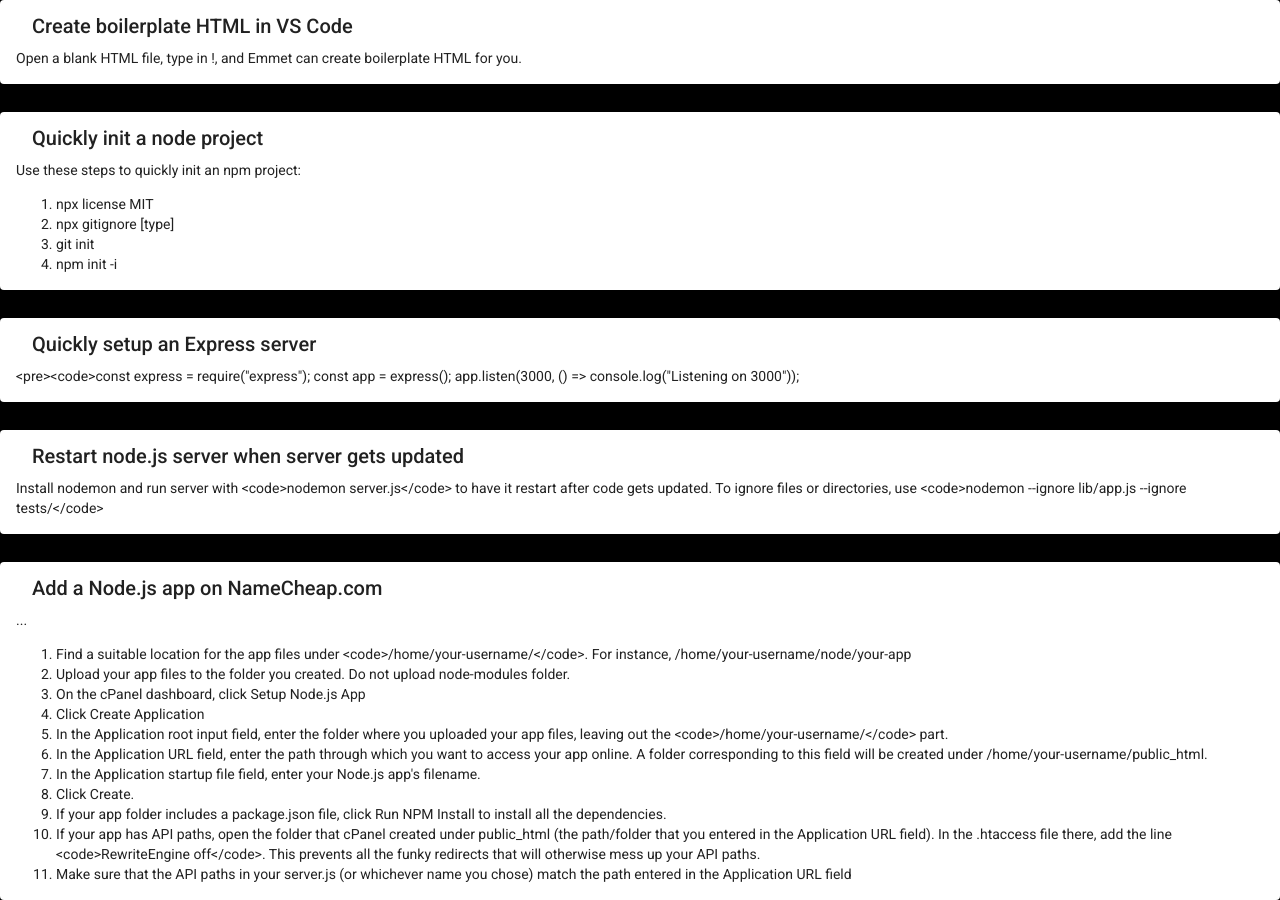
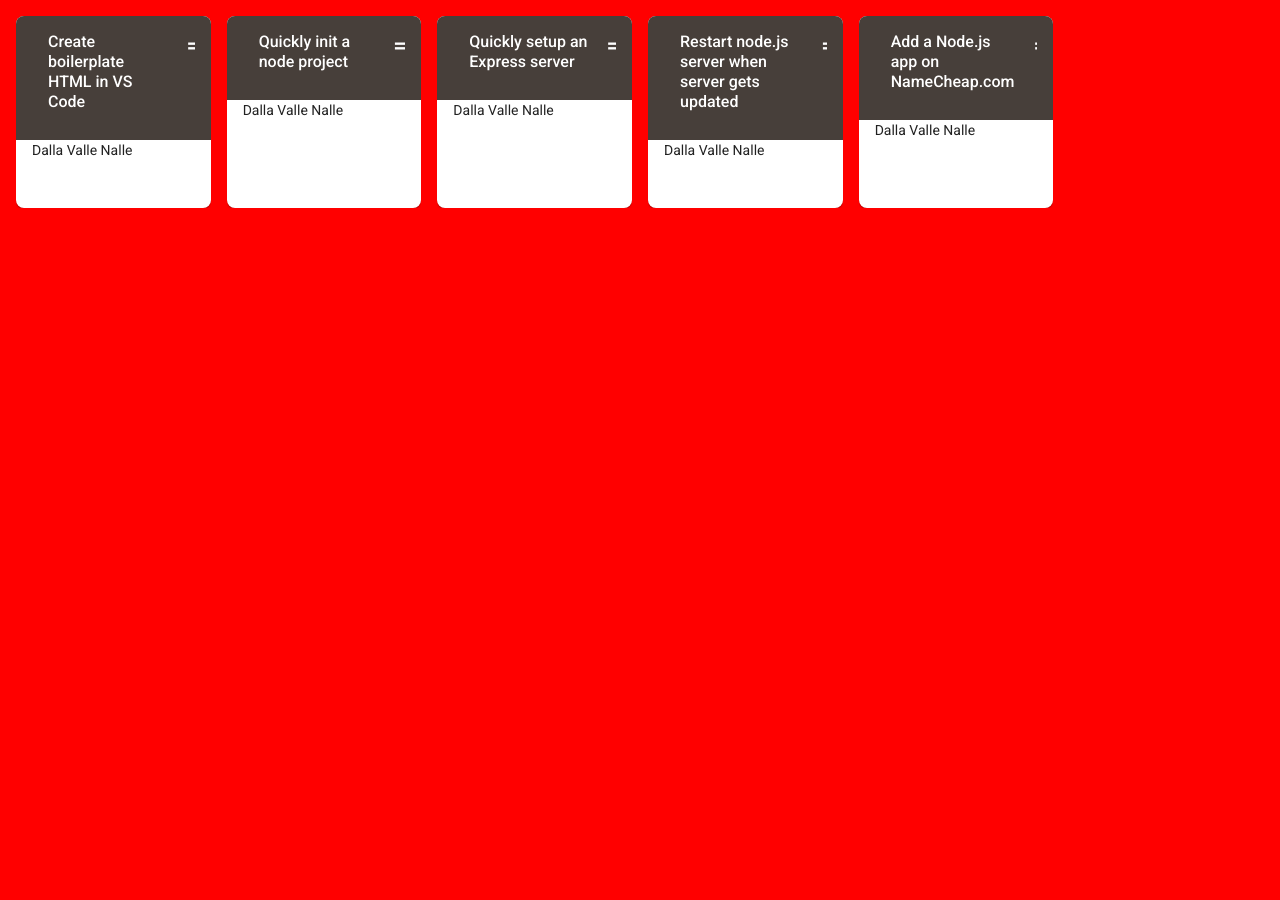
Before and after one commit to mikahimself/notes-to-self-app, an Angular app: page / in a window 1280 px wide. After the commit the page ends 816 px from the top, so only its background shows below. Built offline with nearby package versions, Linux system fonts and the light colour scheme.

Commit message:
Working prototype

```diff
--- /dev/null
+++ b/src/app/note/note.component.html
@@ -0,0 +1,11 @@
+<mat-card cdkDrag>
+  <mat-card-header>
+    <mat-card-title>{{note.title}}</mat-card-title>
+  </mat-card-header>
+  <mat-card-content>
+    <p>{{note.content.intro}}</p>
+      <ol *ngIf="note.content.steps">
+        <li *ngFor="let step of note.content.steps">{{step}}</li>
+      </ol>
+  </mat-card-content>
+</mat-card>
--- /dev/null
+++ b/src/app/note/note.component.ts
@@ -0,0 +1,19 @@
+import { Component, Input, OnInit } from '@angular/core';
+import { Note } from '../notes/note';
+import { MatGridListModule } from '@angular/material/grid-list';
+
+@Component({
+  selector: 'app-note',
+  templateUrl: './note.component.html',
+  styleUrls: ['./note.component.scss']
+})
+export class NoteComponent implements OnInit {
+
+  @Input() note: Note;
+
+  constructor() { }
+
+  ngOnInit(): void {
+  }
+
+}
--- a/src/app/notes/notes.component.html
+++ b/src/app/notes/notes.component.html
@@ -1,11 +1,25 @@
-<mat-card *ngFor="let note of notes" style="margin-bottom: 2em;">
-  <mat-card-header>
-    <mat-card-title>{{note.title}}</mat-card-title>
-  </mat-card-header>
-  <mat-card-content>
-    <p>{{note.content.intro}}</p>
-      <ol *ngIf="note.content.steps">
-        <li *ngFor="let step of note.content.steps">{{step}}</li>
-      </ol>
-  </mat-card-content>
-</mat-card>
+<div style="margin: 16px;">
+  <mat-grid-list cols="6" rowHeight="12rem" gutterSize="16px">
+    <mat-grid-tile
+      *ngFor="let note of notes; let i = index"
+      style="margin-bottom: 2em"
+      colspan="1"
+      rowspan="1"
+    >
+      <cdk-drop-list [cdkDropListConnectedTo]="dropList" [cdkDropListData]="i">
+        <mat-card
+          class="dashboard-card"
+          cdkDrag
+          (cdkDragEntered)="entered($event)"
+          [cdkDragData]="i"
+        >
+          <mat-card-header>
+            <mat-card-title>{{ note.title }}</mat-card-title>
+            <mat-icon cdkDragHandle class="more-button">drag_handle</mat-icon>
+          </mat-card-header>
+          <mat-card-content>Dalla Valle Nalle</mat-card-content>
+        </mat-card>
+      </cdk-drop-list>
+    </mat-grid-tile>
+  </mat-grid-list>
+</div>
--- a/src/app/notes/notes.component.scss
+++ b/src/app/notes/notes.component.scss
@@ -0,0 +1,91 @@
+// .cdk-drag-preview {
+//   box-sizing: border-box;
+//   opacity: 0.5;
+// }
+
+// .cdk-drag-animating {
+//   transition: unset;
+// }
+
+// .cdk-drag-placeholder {
+//   display: none;
+// }
+// .dashboard-card {
+//   position: absolute;
+//   top: 0px;
+//   left: 0px;
+//   right: 0px;
+//   bottom: 0px;
+// }
+// .cdk-drop-list {
+//   height: 100%;
+//   width: 100%;
+// }
+
+.grid-container {
+  margin: 48px;
+  padding: 48px;
+}
+
+.dashboard-card {
+  position: absolute;
+  top: 0px;
+  left: 0px;
+  right: 0px;
+  bottom: 0px;
+  border-radius: 8px;
+
+  .mat-card-header {
+    background-color: rgb(71, 63, 58);
+    margin: -16px -16px 0 -16px;
+    padding: 16px;
+    border-top-left-radius: 8px;
+    border-top-right-radius: 8px;
+    color: white;
+    .mat-card-title {
+      font-size: medium;
+    }
+  }
+}
+
+.more-button {
+  float: right;
+  font-size: 2em;
+}
+
+.dashboard-card-content {
+  text-align: center;
+
+}
+
+.cdk-drop-list {
+  height: 100%;
+  width: 100%;
+  transition: transform 1500ms cubic-bezier(0, 0, 0.2, 1);
+}
+
+
+
+
+.cdk-drag-preview {
+  box-sizing: border-box;
+  opacity: 1;
+  -webkit-box-shadow: 10px 10px 5px 0px rgba(0,0,0,0.15);
+  -moz-box-shadow: 10px 10px 5px 0px rgba(0,0,0,0.15);
+  box-shadow: 10px 10px 5px 0px rgba(0,0,0,0.15);
+}
+
+//.cdk-drag-animating {
+  .cdk-drag-animating .cdk-drag {
+  //transition: transform 300ms cubic-bezier(0, 0, 0.2, 1);
+  //transition: transform 1500ms cubic-bezier(0, 0, 0.2, 1);
+}
+
+// tää tekee näkyvyysbugin jos on none
+.cdk-drag-placeholder {
+  //opacity: 0.5;
+}
+
+// .cdk-drag-preview.cdk-drag {
+//   transition: transform 250ms cubic-bezier(0, 0, 0.2, 1);
+// }
--- a/src/app/notes/notes.component.ts
+++ b/src/app/notes/notes.component.ts
@@ -1,6 +1,10 @@
-import { Component, OnInit } from '@angular/core';
+import { Component, OnInit, QueryList, ViewChildren } from '@angular/core';
 import { NOTES } from '../mock-notes';
+import { Note } from './note';
 import { MatCardModule } from '@angular/material/card';
+import { MatGridListModule } from '@angular/material/grid-list';
+import { CdkDragDrop, CdkDragEnter, CdkDropList, moveItemInArray, transferArrayItem} from '@angular/cdk/drag-drop';
+import { MatIconModule } from '@angular/material/icon';
 
 
 @Component({
@@ -8,13 +12,42 @@ import { MatCardModule } from '@angular/material/card';
   templateUrl: './notes.component.html',
   styleUrls: ['./notes.component.scss']
 })
-export class NotesComponent implements OnInit {
+export class NotesComponent {
 
   constructor() { }
 
   ngOnInit(): void {
   }
+  ngAfterViewInit() {
+    this.dropListQuery.changes.subscribe(() => {
+      this.dropList = this.dropListQuery.toArray();
+    })
+    Promise.resolve().then(() => {
+      this.dropList = this.dropListQuery.toArray();
+    })
+  }
 
+  @ViewChildren(CdkDropList) dropListQuery: QueryList<CdkDropList>;
+  dropList: CdkDropList[];
   notes = NOTES;
 
+  entered(event: CdkDragEnter) {
+    // Container.data - sen indeksi mihin raahataan
+    // item.data - sen indeksi, joka raahataan
+    console.log("container: " + event.container.data);
+    console.log("item: " + event.item.data);
+    moveItemInArray(this.notes, event.item.data, event.container.data);
+
+  }
+  entered2(event: CdkDragEnter) {
+    // Container.data - sen indeksi mihin raahataan
+    // item.data - sen indeksi, joka raahataan
+    console.log("container: " + event.container.data);
+    console.log("item: " + event.item.data);
+    moveItemInArray(this.notes, event.item.data, event.container.data);
+
+  }
+
+
+
 }
--- a/src/styles.scss
+++ b/src/styles.scss
@@ -2,6 +2,7 @@
 // Custom Theming for Angular Material
 // For more information: https://material.angular.io/guide/theming
 @import '~@angular/material/theming';
+
 // Plus imports for other components in your app.
 
 // Include the common styles for Angular Material. We include this here so that you only
@@ -35,5 +36,5 @@ $notes-to-self-theme: mat-light-theme((
 
 /* You can add global styles to this file, and also import other style files */
 
-html, body { height: 100%; background-color: black; }
+html, body { height: 100%; background-color: red; }
 body { margin: 0; font-family: Roboto, "Helvetica Neue", sans-serif; }
```
Also changed, not shown: src/app/app.module.ts (+10 -2 lines), src/app/note/note.component.scss (added), 1 other file (tests, documents, lock files or other folders).
